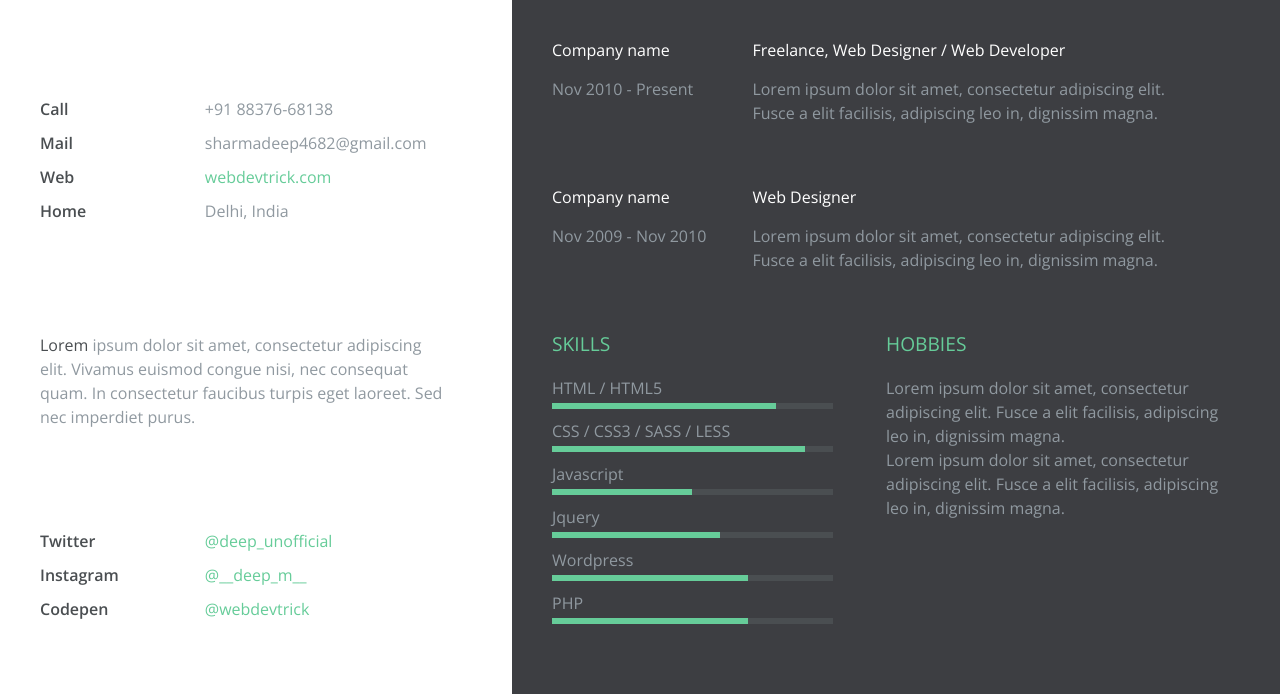
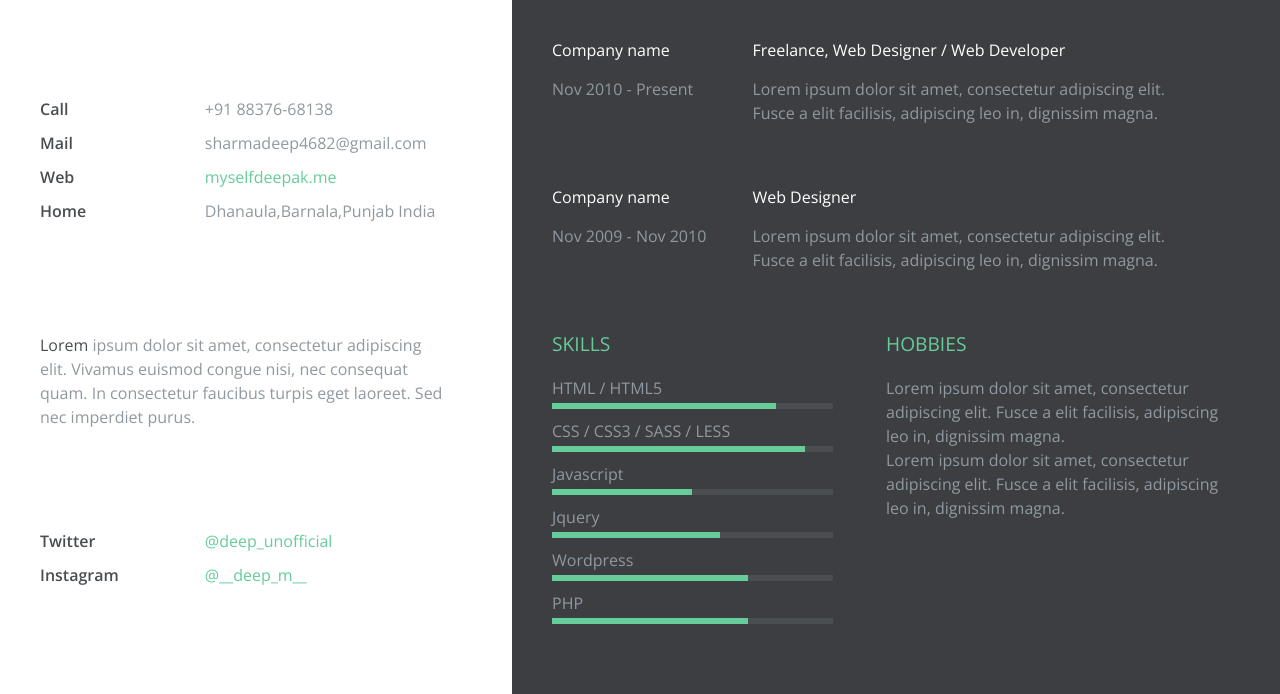
Before and after one commit to Deep1289/Deep1289.github.io, a plain HTML site: page index.html in a window 1280 px wide. Shown: the part 213-907 px from the top of the page. Drawn offline with nearby package versions, Linux system fonts and the light colour scheme.

Commit message:
Update index.html

```diff
--- a/index.html
+++ b/index.html
@@ -60,8 +60,8 @@
         <ul class="list-content ">
          <li>+91 88376-68138</li>
          <li>sharmadeep4682@gmail.com</li>
-         <li><a href="#">webdevtrick.com</a></li>
-         <li>Delhi, India</li>
+         <li><a href="#">myselfdeepak.me</a></li>
+         <li>Dhanaula,Barnala,Punjab India</li>
         </ul>
       </div>
       <div class="contact-presentation">
@@ -71,12 +71,11 @@
        <ul class="list-titles">
        <li>Twitter</li>
        <li>Instagram</li>
-       <li>Codepen</li>
+
        </ul>
         <ul class="list-content">
        <li><a href="">@deep_unofficial</a></li>
        <li><a href="">@__deep_m__</a></li>
-       <li><a href="">@webdevtrick</a></li>
        </ul>
       </div>
  </div>
```
